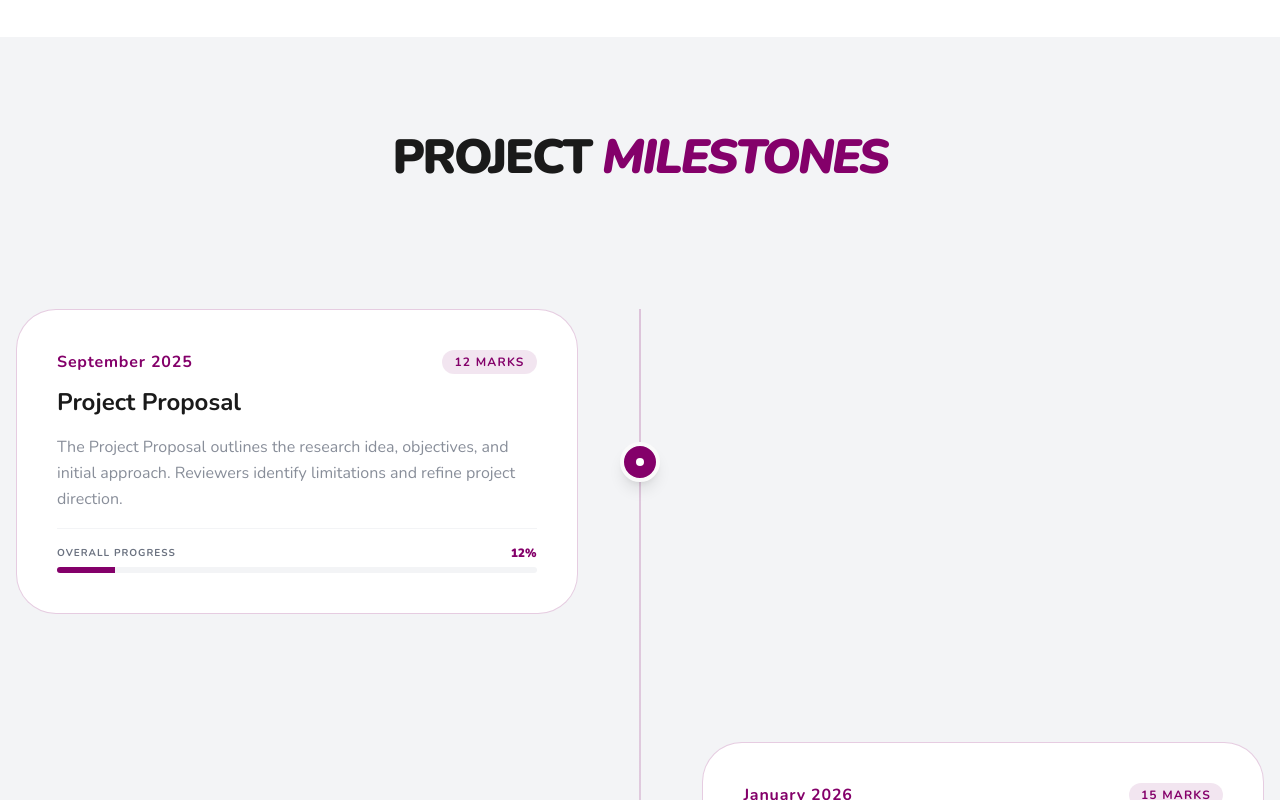
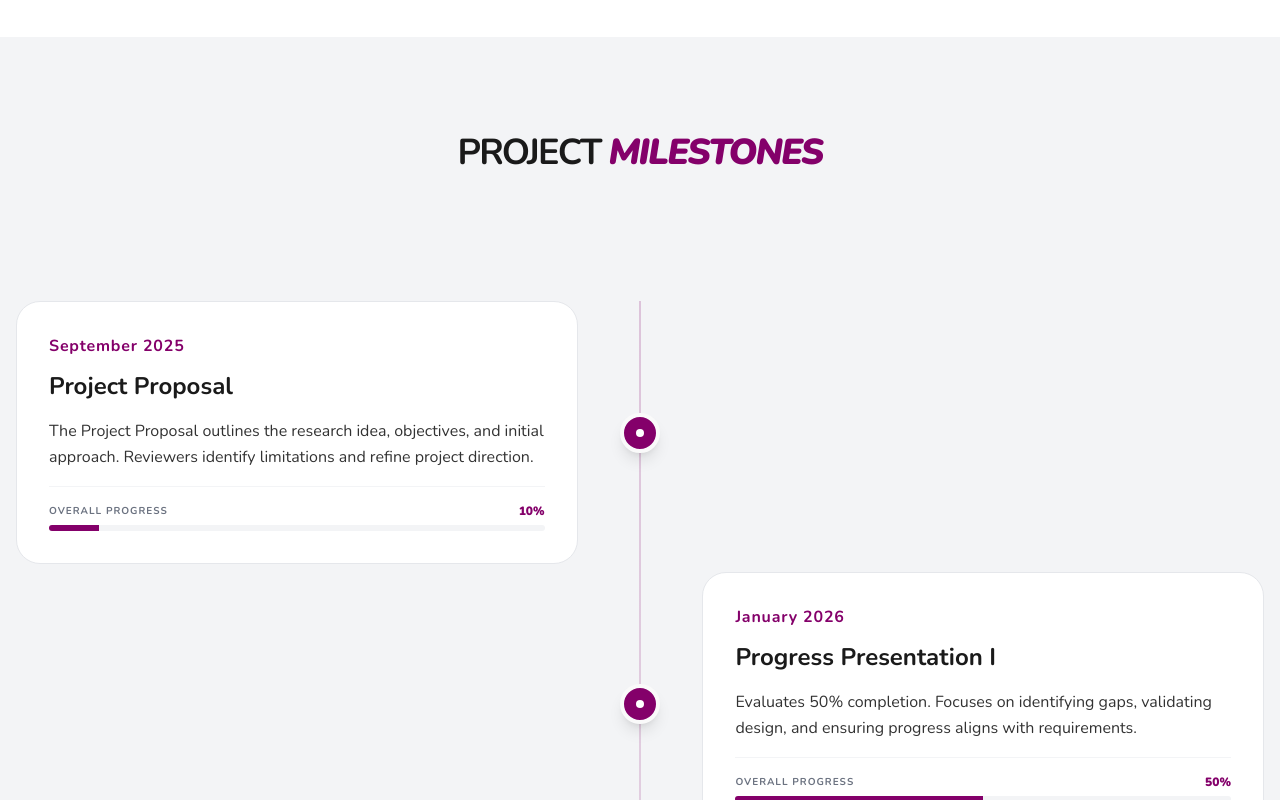
Before and after one commit to AnjanaTinush/Research_website, a React (Vite) app: page / in a window 1280 px wide. Shown: the part 6900-7700 px from the top of the page. Built offline with nearby package versions, Linux system fonts and the light colour scheme.

Commit message:
PROJECT MILESTONES

```diff
--- a/src/App.jsx
+++ b/src/App.jsx
@@ -1,6 +1,5 @@
 import React from 'react'
 import { motion } from 'framer-motion'
-import Milestones from './components/Milestones'
 import Resources from './components/Resources'
 import Technologies from './components/Technologies'
 import AboutUs from './components/AboutUs'
@@ -14,6 +13,7 @@ import ResearchGap from "./components/research_gap/ResearchGap"
 import ProblemSolution from "./components/problem_solution/ProblemSolution"
 import ResearchObjectives from "./components/objectives/ResearchObjectives"
 import Methodology from "./components/methodology/Methodology"
+import Milestones from './components/milestones/Milestones'
 
 
 const sectionVariants = {
--- a/src/components/Milestones.jsx
+++ b/src/components/milestones/Milestones.jsx
@@ -3,7 +3,7 @@ import { motion, useInView } from 'framer-motion';
 
 const MilestoneCard = ({ isLeft, date, title, description, marks, progress }) => {
   return (
-    <div className={`flex w-full mb-32 items-center ${isLeft ? 'flex-row' : 'flex-row-reverse'}`}>
+    <div className={`flex w-full mb-2 items-center ${isLeft ? 'flex-row' : 'flex-row-reverse'}`}>
       <motion.div
         initial={{ opacity: 0, y: 20 }}
         whileInView={{ opacity: 1, y: 0 }}
@@ -11,21 +11,21 @@ const MilestoneCard = ({ isLeft, date, title, description, marks, progress }) =>
         transition={{ duration: 0.6 }}
         className="w-[45%] flex flex-col items-center"
       >
-        <div className="p-10 rounded-[2.5rem] w-full border bg-white border-primary/20 group relative">
+        <div className="p-8 rounded-3xl w-full border bg-white hover:border-primary group relative">
           <div className="flex justify-between items-start mb-3">
             <p className="font-bold tracking-wider text-primary">
               {date}
             </p>
-            {marks && (
+            {/* {marks && (
               <span className="bg-primary/10 text-primary px-3 py-1 rounded-full text-xs font-bold uppercase tracking-widest">
                 {marks} Marks
               </span>
-            )}
+            )} */}
           </div>
           <h4 className="font-bold text-2xl mb-4 text-textPrimary">
             {title}
           </h4>
-          <p className="text-textSecondary opacity-80 leading-relaxed mb-4">
+          <p className="text-black opacity-80 leading-relaxed mb-4">
             {description}
           </p>
 
@@ -76,22 +76,22 @@ const Milestones = () => {
       date: 'September 2025',
       title: 'Project Proposal',
       description: 'The Project Proposal outlines the research idea, objectives, and initial approach. Reviewers identify limitations and refine project direction.',
-      marks: '12',
-      progress: '12%'
+      marks: '0',
+      progress: '10%'
     },
     {
       date: 'January 2026',
       title: 'Progress Presentation I',
       description: 'Evaluates 50% completion. Focuses on identifying gaps, validating design, and ensuring progress aligns with requirements.',
-      marks: '15',
-      progress: '27%'
+      marks: '0',
+      progress: '50%'
     },
     {
       date: 'March 2026',
       title: 'Progress Presentation II',
       description: 'Reviews 90% completion, including a system demonstration and poster presentation to communicate research contributions.',
       marks: '18',
-      progress: '37%'
+      progress: '95%'
     },
     {
       date: 'April 2026',
@@ -105,43 +105,43 @@ const Milestones = () => {
       title: 'Website Assessment',
       description: 'Showcases all research aspects, objectives, methodology, and results in a clear and accessible digital format.',
       marks: '2',
-      progress: '57%'
+      progress: '90%'
     },
     {
       date: 'May 2026',
       title: 'Final Presentation & Viva',
       description: 'Assessment of the complete system and individual technical understanding and overall implementation.',
       marks: '20',
-      progress: '77%'
+      progress: '98%'
     },
     {
       date: 'May 2026',
       title: 'Final Report',
       description: 'Comprehensive documentation of the entire project including system design, implementation, and evaluation.',
       marks: '19',
-      progress: '96%'
+      progress: '80%'
     },
     {
       date: 'May 2026',
       title: 'Checklist Reports',
       description: 'Used to track project progress at key stages, particularly at 50% and 90% completion.',
       marks: '2',
-      progress: '98%'
+      progress: '75%'
     },
     {
       date: 'May 2026',
       title: 'Logbook',
       description: 'Documents project progress throughout the year, including supervisor meetings and group development activities.',
       marks: '2',
-      progress: '100%'
+      progress: '95%'
     },
   ];
 
   return (
     <section id="milestones" className="py-24 bg-surfaceLight overflow-hidden">
       <div className="max-w-7xl mx-auto px-4">
-        <h2 className="text-5xl font-black mb-32 text-textPrimary text-center tracking-tighter">
-          PROJECT <span className="text-primary italic">MILESTONES</span>
+        <h2 className="text-4xl mb-32 text-textPrimary text-center tracking-tighter">
+          PROJECT <span className="text-primary italic font-black">MILESTONES</span>
         </h2>
 
         <div className="relative">
```
